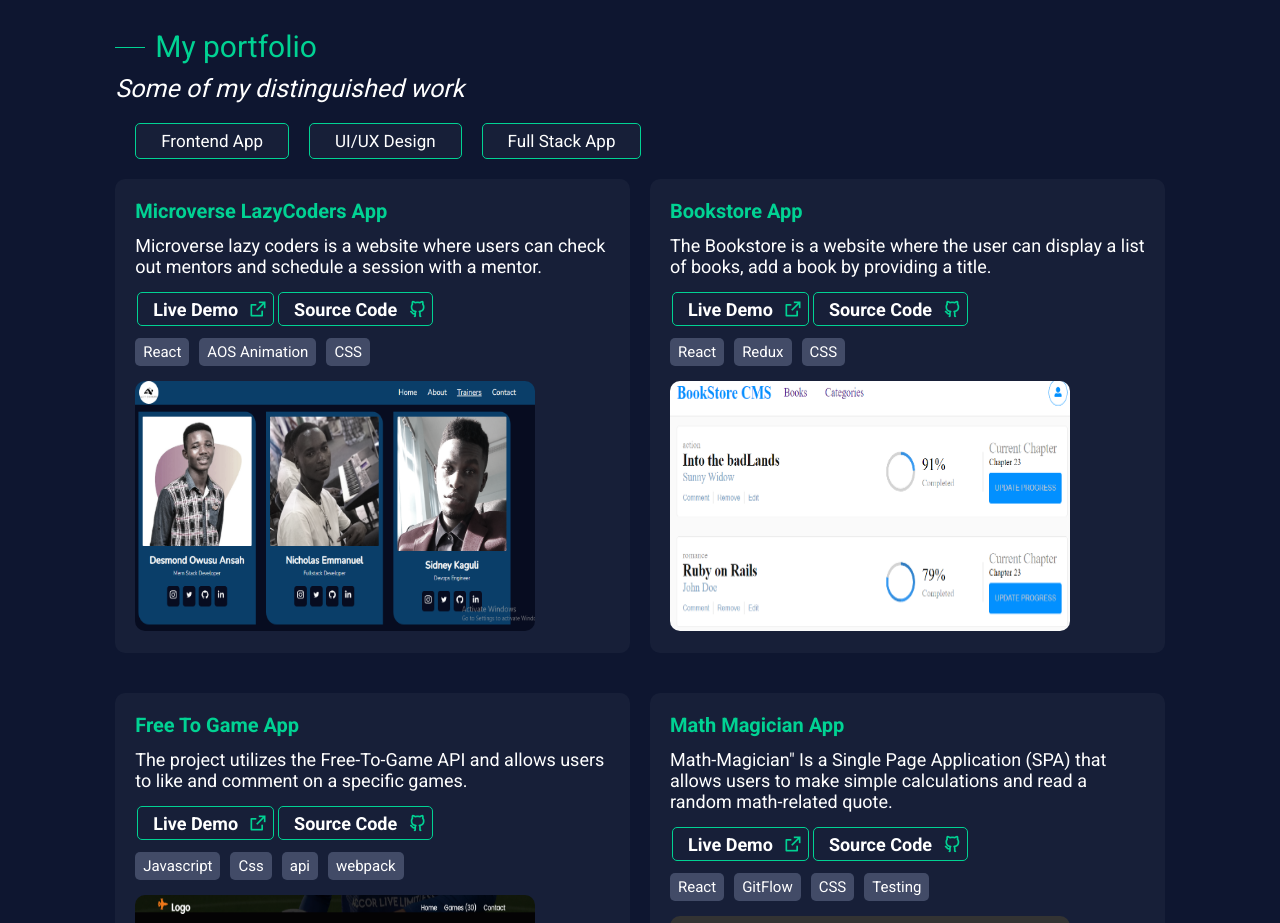
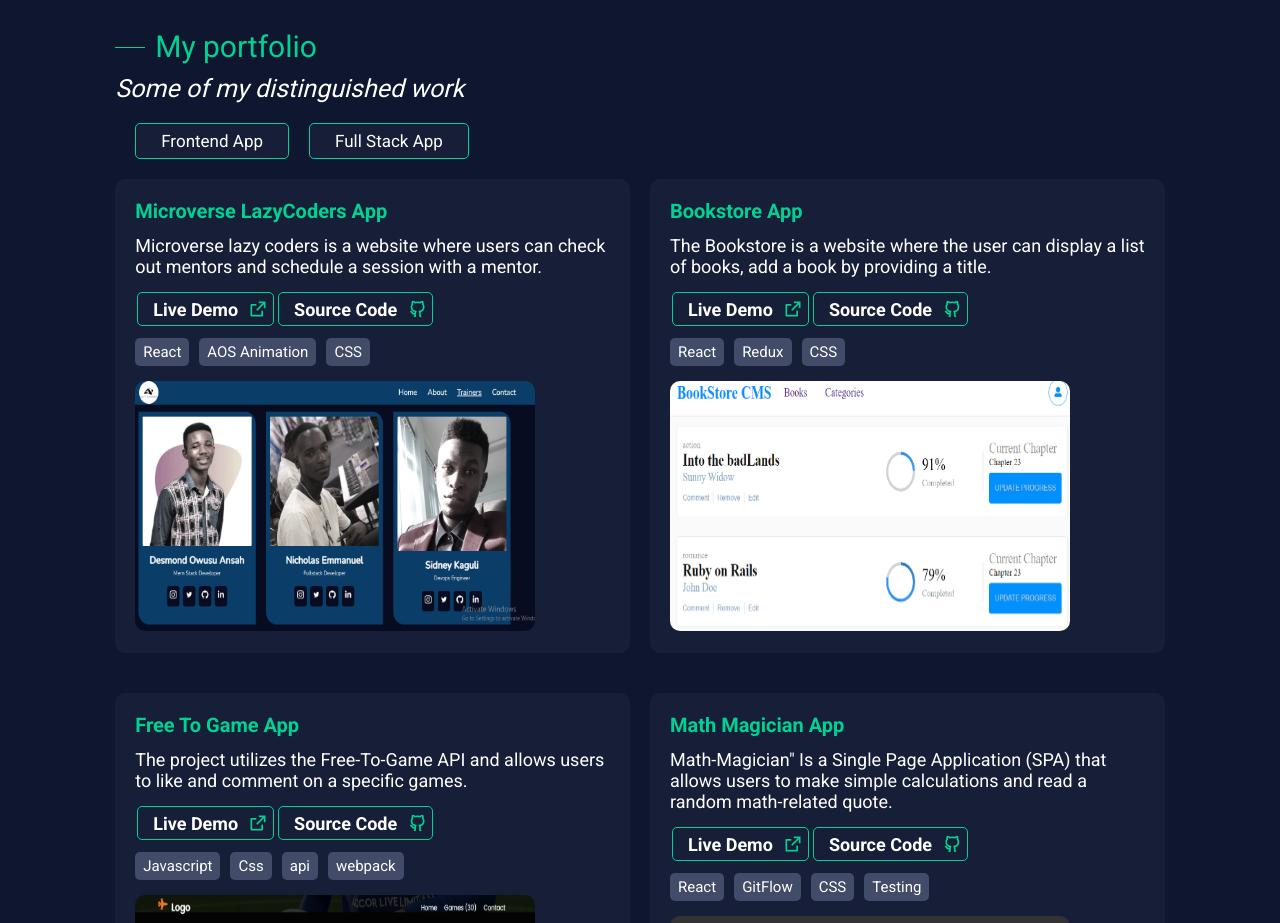
Before and after one commit to nickemma/nicholas-portfolio, a Next.js app: page / in a window 1280 px wide. Shown: the part 1660-2583 px from the top of the page. Built offline with nearby package versions, Linux system fonts and the light colour scheme.

Commit message:
Made changes to the portfolio section ased on the mentors advice

```diff
--- a/components/UI/Portfolio.jsx
+++ b/components/UI/Portfolio.jsx
@@ -12,14 +12,6 @@ const Portfolio = () => {
 
   useEffect(() => {
     if (filter === 'Frontend App') {
-      const filteredData = portfolioData.filter(
-        (item) => item.category === filter
-      );
-
-      setData(filteredData);
-    }
-
-    if (filter === 'UI/UX Design') {
       const filteredData = portfolioData.filter(
         (item) => item.category === filter
       );
@@ -57,12 +49,6 @@ const Portfolio = () => {
             Frontend App
           </button>
           <button
-            className={`${filter === 'UI/UX Design' ? active : ''}`}
-            onClick={() => setFilter('UI/UX Design')}
-          >
-            UI/UX Design
-          </button>
-          <button
             className={`${filter === 'Full Stack App' ? active : ''}`}
             onClick={() => setFilter('Full Stack App')}
           >
```
